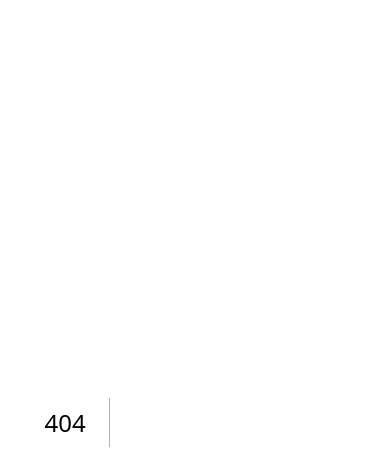
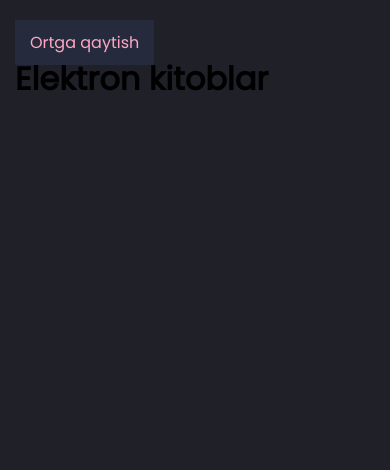
Before and after one commit to javohirdev/blog-nextjs, a Next.js app: page /ebooks in a window 390 px wide. Before the commit this address had no page. Shown: the top 470 px of the page. Built offline with nearby package versions, Linux system fonts and the light colour scheme.

Commit message:
Add files via upload

```diff
--- a/package.json
+++ b/package.json
@@ -10,9 +10,11 @@
   },
   "dependencies": {
     "@next/font": "13.1.6",
+    "firebase": "^8.8.0",
     "gray-matter": "^4.0.3",
     "marked": "^4.0.5",
     "next": "13.1.6",
+    "next-seo": "^5.15.0",
     "react": "18.2.0",
     "react-dom": "18.2.0"
   }
--- a/pages/_app.js
+++ b/pages/_app.js
@@ -1,9 +1,15 @@
 import '@/styles/globals.css'
+import '@/styles/responsive.css'
 import Script from 'next/script'
+import { NextSeo } from 'next-seo';
 
 export default function App({ Component, pageProps }) {
   return (
     <>
+      <NextSeo
+        title="Dasturlashga oid foydali resurslar (TEST rejimida)"
+        description="Dasturlashga oid foydali resurslar"
+      />
       <Script
         src="https://www.googletagmanager.com/gtag/js?id=G-5F9SJMJPW3"
         strategy="afterInteractive"
--- a/pages/blogs/blog/[slug].js
+++ b/pages/blogs/blog/[slug].js
@@ -1,9 +1,9 @@
+import Link from 'next/link'
+import Head from 'next/head';
 import fs from 'fs'
 import path from 'path'
 import matter from 'gray-matter'
 import { marked } from 'marked';
-import Link from 'next/link'
-import Head from 'next/head';
 
 export default function PostPage({
   frontmatter: { title, date, cover_image },
--- /dev/null
+++ b/pages/ebooks/index.js
@@ -0,0 +1,17 @@
+import Link from 'next/link';
+
+const Books = () => {
+    return (
+        <div className='container'>
+            <div className='button-area'>
+                <Link href={"/"} className="blogs-btn">
+                    Ortga qaytish
+                </Link>
+            </div>
+            <h1>Elektron kitoblar</h1>
+        </div>
+    );
+};
+
+
+export default Books;
--- a/pages/index.js
+++ b/pages/index.js
@@ -4,9 +4,6 @@ import Header from '../components/Header'
 export default function Home() {
   return (
     <>
-      <Head>
-        <title>Dasturlashga oid foydali resurslar (TEST rejimida)</title>
-      </Head>
       <Header />
     </>
   )
--- a/styles/globals.css
+++ b/styles/globals.css
@@ -56,6 +56,11 @@ img {
 
 .welcome-text .myname{
   color: #ffa7c4;
+}
+
+.buttons-box{
+  display: flex;
+  gap: 10px;
 }
 
 .button-area{
@@ -179,94 +184,43 @@ img {
   color: #ffa7c4;
 }
 
-@keyframes wave-animation {
-  0% {
-    transform: rotate(0.0deg)
-  }
-  10% {
-    transform: rotate(14.0deg)
-  }
-  20% {
-    transform: rotate(-8.0deg)
-  }
-  30% {
-    transform: rotate(14.0deg)
-  }
-  40% {
-    transform: rotate(-4.0deg)
-  }
-  50% {
-    transform: rotate(10.0deg)
-  }
-  60% {
-    transform: rotate(0.0deg)
-  }
-  100% {
-    transform: rotate(0.0deg)
-  }
+/** EVENTS **/
+
+
+.page-title{
+  margin: 30px 0;
+  color: #ffa7c4;
 }
 
-@media (max-width: 768px) {
-  .container{
-    padding: 0 15px;
+.events-card{
+  background-color: #2e3039;
+  display: flex;
+  padding: 20px;
 }
-  .header{
-    position: absolute;
-    left: 37%;
-  }
-  .welcome-text{
-    width: 140%;
-    font-size: 28px;
-  }
-  .posts {
-    grid-template-columns: 1fr;
-  }
-  .card-body h3{
+.events-card h4{
   font-size: 20px;
 }
-  .card-body p{
-    font-size: 15px;
+.theme{
+  display: flex;
+  align-items: center;
 }
-
-  .post-title{
-    font-size: 25px;
+.title{
+  color: #Fff;
+  letter-spacing: 0.5px;;
 }
-  .post-body h1, h2{
-    font-size: 20px;
+.price{
+  background-color: #68d94a;
+  padding: 0 10px;
+  margin-left: 20px;
 }
-  .post-body p{
-    font-size: 15px;
+.description{
+  color: #a9adc1;
 }
+.date{
+  color: #fff;
 }
-@media (max-width: 500px) {
-  .container{
-    padding: 0 15px;
+.register-btn{
+  background: #fff;
+  padding: 15px 20px;
+  border-radius: 50px;
 }
-  .header{
-    position: absolute;
-    left: 37%;
-  }
-  .welcome-text{
-    width: 150%;
-    font-size: 23px;
-  }
-  .posts {
-    grid-template-columns: 1fr;
-  }
-  .card-body h3{
-    font-size: 20px;
-  }
-  .card-body p{
-    font-size: 15px;
-  }
-
-  .post-title{
-    font-size: 25px;
-  }
-  .post-body h1, h2{
-    font-size: 20px;
-  }
-  .post-body p{
-    font-size: 15px;
-  }
-}
--- /dev/null
+++ b/styles/responsive.css
@@ -0,0 +1,115 @@
+@keyframes wave-animation {
+    0% {
+        transform: rotate(0.0deg)
+    }
+
+    10% {
+        transform: rotate(14.0deg)
+    }
+
+    20% {
+        transform: rotate(-8.0deg)
+    }
+
+    30% {
+        transform: rotate(14.0deg)
+    }
+
+    40% {
+        transform: rotate(-4.0deg)
+    }
+
+    50% {
+        transform: rotate(10.0deg)
+    }
+
+    60% {
+        transform: rotate(0.0deg)
+    }
+
+    100% {
+        transform: rotate(0.0deg)
+    }
+}
+
+@media (max-width: 768px) {
+    .container {
+        padding: 0 15px;
+    }
+
+    .header {
+        position: absolute;
+        left: 37%;
+    }
+
+    .welcome-text {
+        width: 140%;
+        font-size: 28px;
+    }
+
+    .posts {
+        grid-template-columns: 1fr;
+    }
+
+    .card-body h3 {
+        font-size: 20px;
+    }
+
+    .card-body p {
+        font-size: 15px;
+    }
+
+    .post-title {
+        font-size: 25px;
+    }
+
+    .post-body h1,
+    h2 {
+        font-size: 20px;
+    }
+
+    .post-body p {
+        font-size: 15px;
+    }
+}
+
+@media (max-width: 500px) {
+    .container {
+        padding: 0 15px;
+    }
+
+    .header {
+        position: absolute;
+        left: 37%;
+    }
+
+    .welcome-text {
+        width: 150%;
+        font-size: 23px;
+    }
+
+    .posts {
+        grid-template-columns: 1fr;
+    }
+
+    .card-body h3 {
+        font-size: 20px;
+    }
+
+    .card-body p {
+        font-size: 15px;
+    }
+
+    .post-title {
+        font-size: 25px;
+    }
+
+    .post-body h1,
+    h2 {
+        font-size: 20px;
+    }
+
+    .post-body p {
+        font-size: 15px;
+    }
+}
```
Also changed, not shown: firebase/config.js (added, +17 -0 lines), pages/events/index.js (added, +44 -0 lines), 1 other file (tests, documents, lock files or other folders). Lines whose indentation alone changed are shown as unchanged.
